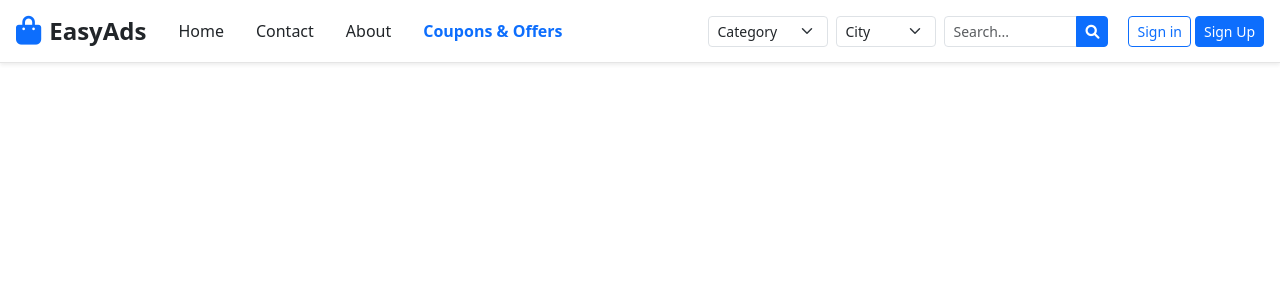
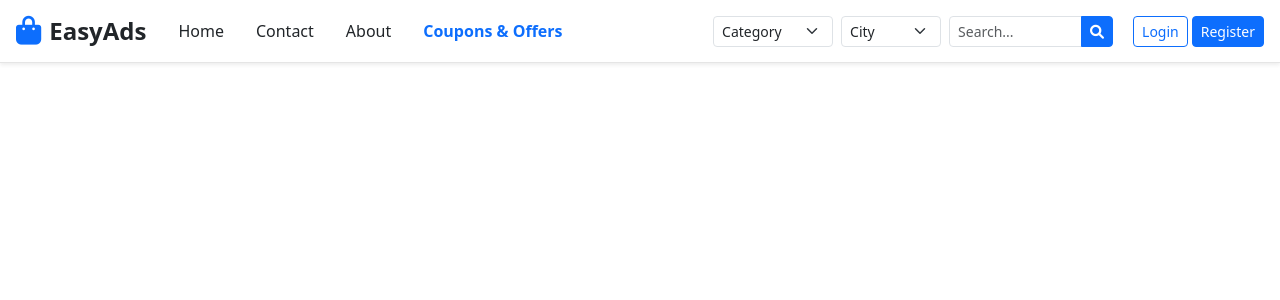
Before and after one commit to sai-krishna-kotha/easyads, a Django app: page /users/reset-pass/ in a window 1280 px wide. Shown: the top 300 px of the page. Run offline with Django 5.2, Linux system fonts and the light colour scheme; some libraries are stand-ins or nearby versions.

Commit message:
user friendly names 'sign in' as 'login' and 'signup' as 'register'

```diff
--- a/easyads/settings.py
+++ b/easyads/settings.py
@@ -21,6 +21,7 @@ STATIC_DIR = os.path.join(BASE_DIR, 'static')
 # See https://docs.djangoproject.com/en/5.0/howto/deployment/checklist/
 
 # SECURITY WARNING: keep the secret key used in production secret!
+# Environment variables
 SECRET_KEY = 'django-insecure-tn@t7j5hiyi^)z+tp%8w=$-08bd79oag6^f)ls_c85zl@u7bpu'
 
 # SECURITY WARNING: don't run with debug turned on in production!
--- a/templates/app1_users/base.html
+++ b/templates/app1_users/base.html
@@ -189,8 +189,8 @@
                                 </ul>
                             </div>
                         {% else %}
-                            <a href='{% url "signin" %}' class="btn btn-outline-primary btn-sm btn-auth">Sign in</a>
-                            <a href='{% url "signup" %}' class="btn btn-primary btn-sm btn-auth">Sign Up</a>
+                            <a href='{% url "signin" %}' class="btn btn-outline-primary btn-sm btn-auth">Login</a>
+                            <a href='{% url "signup" %}' class="btn btn-primary btn-sm btn-auth">Register</a>
                         {% endif %}
                     </div>
                 </div>
```
